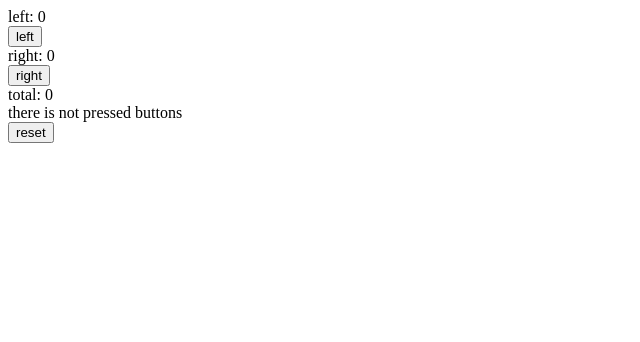
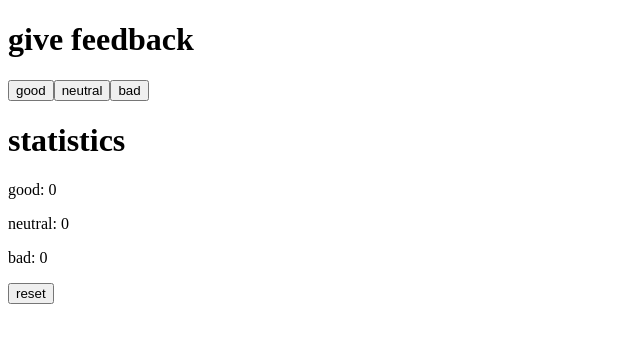
Before and after one commit to diazale16/webdev-helsinki-course, a React (Vite) app in the folder part1/: page / in a window 1280 px wide. Shown: the top 342 px of the page, without its empty margins (0-640 px from the left). Built offline with nearby package versions, Linux system fonts and the light colour scheme.

Commit message:
done exercise 1.6 in part 1d

```diff
--- a/part1/src/App.jsx
+++ b/part1/src/App.jsx
@@ -1,61 +1,64 @@
 import { useState } from "react"
 
-const Display = ({ data, counter }) => <div>{data}: {counter}</div>
+const Header = ({ title }) => <h1>{title}</h1>
+
+const Display = ({ text, counter }) => <p>{text}: {counter}</p>
 
 const Button = ({ text, handlerClick}) => <button onClick={handlerClick}>{text}</button>
 
-const History = ({ allClicks }) => {
-  if (allClicks.length === 0) {
-    return (
-      <div>there is not pressed buttons</div>
-    )
-  }
-  return (
-    <div>pressed buttons: {allClicks.join(' ')}</div>
-  )
-}
+// const History = ({ allClicks }) => {
+//   if (allClicks.length === 0) {
+//     return (
+//       <div>there is not pressed buttons</div>
+//     )
+//   }
+//   return (
+//     <div>pressed buttons: {allClicks.join(' ')}</div>
+//   )
+// }
 
 const App = () => {
-  const [ left, setLeft] = useState(0)
-  const [ right, setRight] = useState(0)
-  const [ allClick, setAll] = useState([])
-  const [ total, setTotal] = useState(0)
+  const [ good, setGood] = useState(0)
+  const [ neutral, setNeutral] = useState(0)
+  const [ bad, setBad] = useState(0)
 
   // console.log(`rendering with counter value equals ${counter}`)
 
   // Increase the counter for every click
-  const handlerLeftClicks = () => {
+  const handlerGoodFeedback = () => {
     // console.log(`increasing value from the original ${counter}`)
-    setAll(allClick.concat('L'))
-    const newLeft = left + 1
-    setLeft(newLeft)
-    setTotal(newLeft + right)
+    const newGood = good + 1
+    setGood(newGood)
   }
 
-  const handlerRightClicks = () => {
+  const handlerNeutralFeedback = () => {
     // console.log(`decreasing value from the original ${counter}`)
-    setAll(allClick.concat('R'))
-    const newRight = right + 1
-    setRight(newRight)
-    setTotal(left + newRight)
+    const newNeutral = neutral + 1
+    setNeutral(newNeutral)
   }
 
-  const handlerResetAllClicks = () => {
-    setLeft(0)
-    setRight(0)
-    setAll([])
-    setTotal(0)
+  const handlerBadFeedback = () => {
+    const newBad = bad + 1
+    setBad(newBad)
+  }
+
+  const handlerReset = () => {
+    setGood(0)
+    setNeutral(0)
+    setBad(0)
   }
 
   return (
     <div>
-      <Display data={"left"} counter={left}></Display>
-      <Button text={"left"} handlerClick={handlerLeftClicks}></Button>
-      <Display data={"right"} counter={right}></Display>
-      <Button text={"right"} handlerClick={handlerRightClicks}></Button>
-      <Display data={"total"} counter={total} ></Display>
-      <History allClicks={allClick}></History>
-      <Button text={"reset"} handlerClick={handlerResetAllClicks}></Button>
+      <Header title={"give feedback"}></Header>
+      <Button text={"good"} handlerClick={handlerGoodFeedback}></Button>
+      <Button text={"neutral"} handlerClick={handlerNeutralFeedback}></Button>
+      <Button text={"bad"} handlerClick={handlerBadFeedback}></Button>
+      <Header title={"statistics"}></Header>
+      <Display text={"good"} counter={good}></Display>
+      <Display text={"neutral"} counter={neutral}></Display>
+      <Display text={"bad"} counter={bad}></Display>
+      <Button text={"reset"} handlerClick={handlerReset}></Button>
     </div>
   )
 }
```
